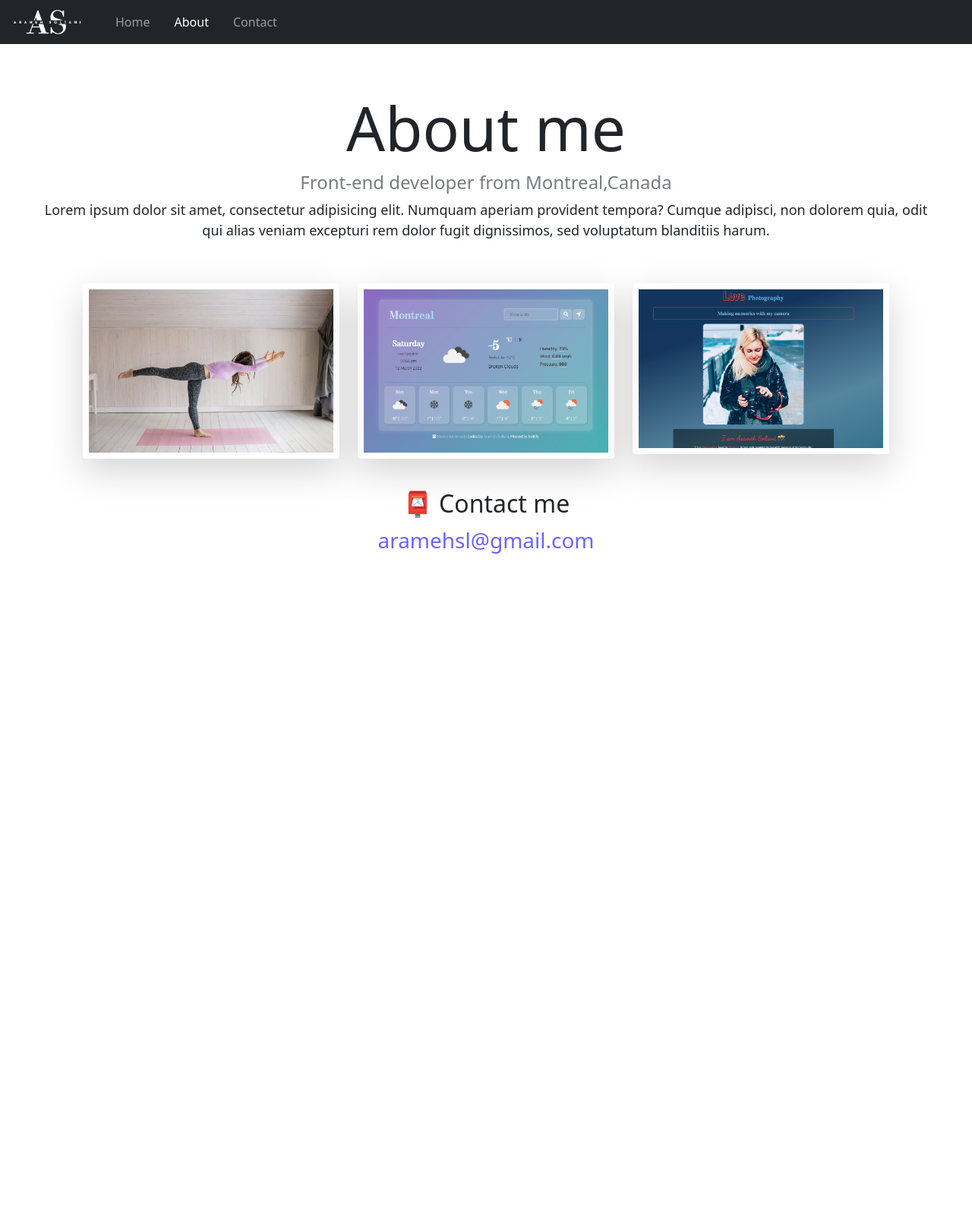
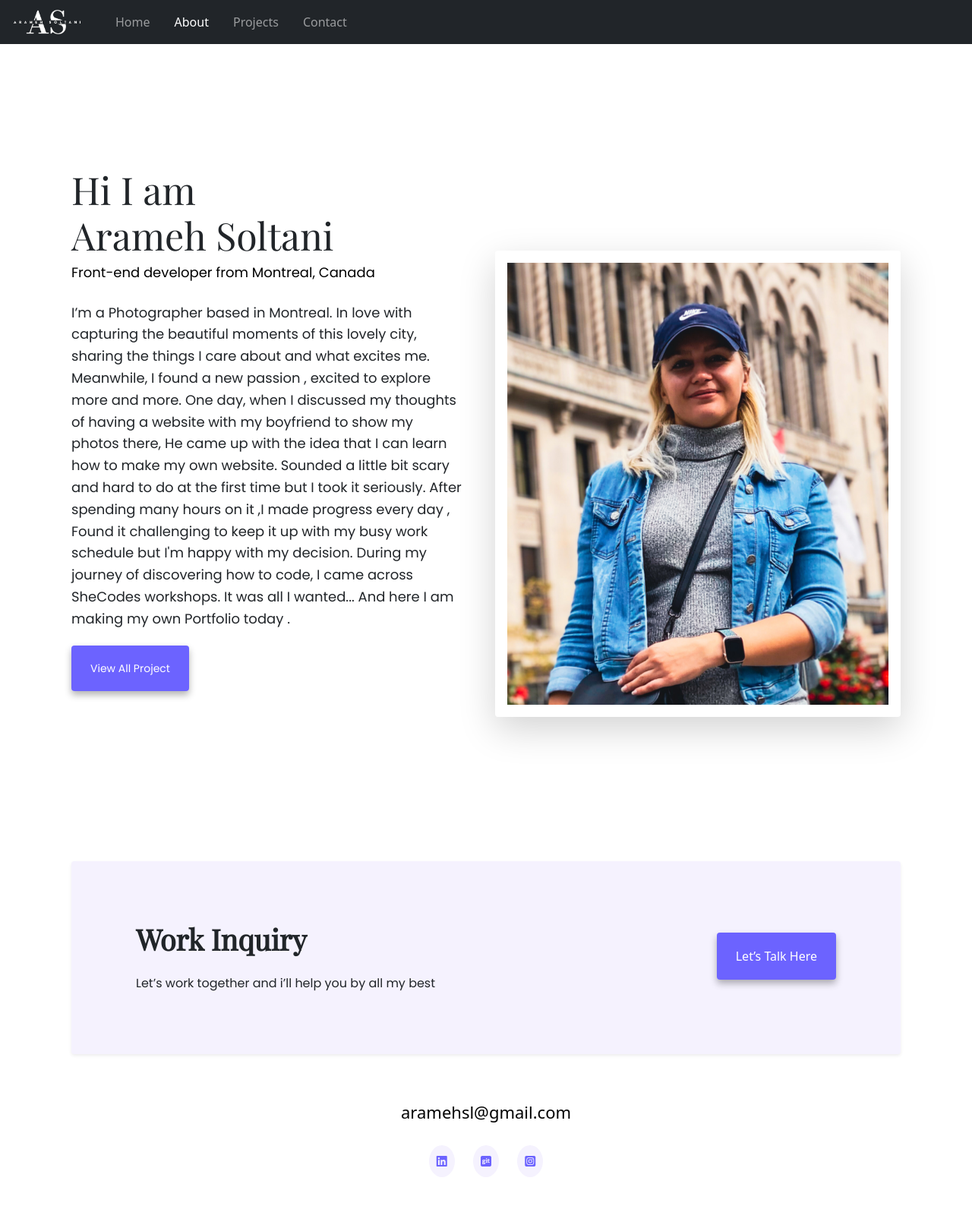
Before and after one commit to AramehSL/My-portfolio, a plain HTML site: page about.html in a window 1280 px wide. Shown: the whole page at 76% size. Before the commit the page ends 852 px from the top, so only its background shows below. Drawn offline with nearby package versions, Linux system fonts and the light colour scheme.

Commit message:
Added contact and project pages

```diff
--- a/about.html
+++ b/about.html
@@ -7,14 +7,13 @@
   <meta name="viewport" content="width=device-width, initial-scale=1.0" />
   <meta name="description"
     content="Arameh is a front-end developer and photographer based in Canada, Check out her projects and contact her for job inquiries">
-
   <link href="https://cdn.jsdelivr.net/npm/bootstrap@5.1.3/dist/css/bootstrap.min.css" rel="stylesheet"
     integrity="sha384-1BmE4kWBq78iYhFldvKuhfTAU6auU8tT94WrHftjDbrCEXSU1oBoqyl2QvZ6jIW3" crossorigin="anonymous" />
   <script src="https://cdn.jsdelivr.net/npm/bootstrap@5.1.3/dist/js/bootstrap.bundle.min.js"
     integrity="sha384-ka7Sk0Gln4gmtz2MlQnikT1wXgYsOg+OMhuP+IlRH9sENBO0LRn5q+8nbTov4+1p"
     crossorigin="anonymous"></script>
   <link rel="shortcut icon" href="/images/My project (10).png">
-
+  <script src="https://kit.fontawesome.com/06c59a7a32.js" crossorigin="anonymous"></script>
   <link rel="stylesheet" href="/css/style.css" />
   <title>About Arameh Soltani</title>
 </head>
@@ -33,41 +32,80 @@
         <div class="navbar-nav">
           <a class="nav-link ms-3" href="index.html" title="Homepage">Home</a>
           <a class="nav-link active ms-3" href="about.html" aria-current="page" title="About me">About</a>
-          <a class="nav-link ms-3" href="about.html#contact" title="Contact">Contact</a>
+          <a class="nav-link ms-3" href="/projects.html" title="My Projects">Projects</a>
+          <a class="nav-link ms-3" href="/contact.html" title="Contact me">Contact</a>
         </div>
       </div>
     </div>
   </nav>
-  <h1 class="about-me">About me</h1>
-  <h3 class="about-name-description">Front-end developer from Montreal,Canada</h3>
-  <p class="about-page-paragraph">
-    Lorem ipsum dolor sit amet, consectetur adipisicing elit. Numquam aperiam
-    provident tempora? Cumque adipisci, non dolorem quia, odit qui alias
-    veniam excepturi rem dolor fugit dignissimos, sed voluptatum blanditiis
-    harum.
-  </p>
+
+
   <div class="container">
-    <div class="row">
-      <div class="col-sm-4">
-        <img src="/images/pexels-photo-3758056.png" alt="woman doing yoga"
-          class="img-fluid rounded mt-3 p-2 about-img shadow-lg" />
+    <div class="row about-content">
+      <div class="col-md-6">
+        <h1>Hi I am
+          <br>
+          Arameh Soltani
+        </h1>
+        <h2 class="about-name-description">Front-end developer from Montreal, Canada
+        </h2>
+        <p class="about-page-paragraph">I’m a Photographer based in Montreal. In love with capturing the beautiful
+          moments of this lovely city,
+          sharing the
+          things I care about and what excites me. Meanwhile, I found a new passion , excited to explore more and more.
+          One day,
+          when I discussed my thoughts of having a website with my boyfriend to show my photos there, He came up with
+          the idea
+          that I can learn how to make my own website. Sounded a little bit scary and hard to do at the first time but I
+          took it
+          seriously. After spending many hours on it ,I made progress every day , Found it challenging to keep it up
+          with my busy
+          work schedule but I'm happy with my decision. During my journey of discovering how to code, I came across
+          SheCodes
+          workshops. It was all I wanted... And here I am making my own Portfolio today .
+        </p>
+        <a href="/projects.html" class="main-link-btn ">View all project</a>
       </div>
-      <div class="col-sm-4">
-        <img src="/images/weatherapp.png" alt="weather app" class="img-fluid rounded mt-3 p-2 about-img shadow-lg" />
+      <div class="col-md-6">
+        <img src="/images/arameh.jpg" alt="weather app" class="img-fluid p-3 rounded about-img shadow-lg" />
       </div>
-      <div class="col-sm-4">
-        <img src="/images/photography.png" alt="photography page"
-          class="img-fluid rounded mt-3 p-2 about-img shadow-lg" />
+    </div>
+
+
+    <div class="container">
+      <footer class="footer d-flex justify-content-between rounded shadow-sm">
+        <div class="footer-contact-content">
+          <h2>Work Inquiry</h2>
+          <p>Let’s work together and i’ll help you by all my best</p>
+        </div>
+        <div class="footer-btn mt-5">
+          <a href="/projects.html" class="main-link-btn">Let’s talk here</a>
+        </div>
+      </footer>
+
+      <div class="social-links" align="center">
+        <div class="social-link-email">
+          <a href="mailto:aramehsl@gmail.com">aramehsl@gmail.com</a>
+        </div>
+        <div class="social-media-links">
+          <a href="#"><i class="fa-brands fa-linkedin"></i></a>
+          <a href="#"><i class="fa-brands fa-git-square"></i></a>
+          <a href="#"><i class="fa-brands fa-instagram-square"></i></a>
+
+        </div>
+
       </div>
+
     </div>
   </div>
 
-  <div id="contact">
+
+  <!-- <div id="contact">
     <h2 class="contact-email">📮 Contact me</h2>
     <a href="mailto:aramehsl@gmail.com" class="email-link mb-5" title="Email">
       aramehsl@gmail.com
     </a>
-  </div>
+  </div> -->
 </body>
 
 </html>
--- a/css/style.css
+++ b/css/style.css
@@ -1,15 +1,33 @@
+@import url("https://fonts.googleapis.com/css2?family=Playfair+Display&family=Poppins:wght@200;400&display=swap");
+
 :root {
   --primary-color: #6c63ff;
   --secondary-color: #f5f2fe;
   --box-shadow: 0 5px 10px rgba(0, 0, 0, 0.3);
+  --text-font: "Poppins", sans-serif;
 }
 
 body {
-  margin: 120px auto;
+  margin: 120px auto 70px;
   max-width: 100%;
 }
+
+.row {
+  display: flex;
+  justify-content: center;
+  margin: 40px 15px;
+}
+
+/* ---------------------- Navbar ----------------------- */
+
 .navbar {
   max-width: 100%;
+}
+
+.my-logo {
+  display: block;
+  margin: 0 auto;
+  width: 100px;
 }
 
 .home-my-name,
@@ -19,26 +37,21 @@ body {
   margin: 0;
 }
 
-.home-my-name,
-.about-me {
+.home-my-name {
   font-size: 80px;
+  font-family: "Playfair Display", serif;
+  font-weight: 800;
 }
 
 .home-intro {
-  font-size: 48px;
+  font-size: 36px;
 }
 
-.home-name-description,
-.about-name-description {
-  font-size: 24px;
+.home-name-description {
+  font-size: 20px;
   opacity: 0.6;
   margin-top: 10px;
-}
-
-.my-logo {
-  display: block;
-  margin: 0 auto;
-  width: 100px;
+  font-family: var(--text-font);
 }
 
 .home-img {
@@ -54,7 +67,7 @@ body {
 .navigation-links a {
   margin: 20px;
   border-radius: 4px;
-  padding: 15px 20px;
+  padding: 15px 25px;
   text-decoration: none;
   text-transform: capitalize;
 }
@@ -99,27 +112,24 @@ body {
   text-decoration: underline;
 }
 
-.row {
-  display: flex;
-  justify-content: center;
-  margin: 40px 15px;
+.homepage-app-title {
+  font-size: 38px;
+  font-family: "Playfair Display", serif;
+}
+.homepage-app-content {
+  font-size: 18px;
+  line-height: 1.6;
+  background-color: transparent;
+  margin-bottom: 40px;
+  font-family: var(--text-font);
+  font-weight: 500;
 }
 
-.app-title {
-  font-size: 38px;
-  text-align: left;
-}
-.app-content {
-  font-size: 18px;
-  line-height: 1.6;
-  text-align: left;
-  background-color: transparent;
-  /* margin-bottom: 30px; */
-}
+/* ---------------------- Button css ----------------------- */
 
 .main-link-btn {
   border-radius: 4px;
-  padding: 20px 15px;
+  padding: 20px 25px;
   text-decoration: none;
   text-transform: capitalize;
   border: none;
@@ -135,18 +145,124 @@ body {
   border: 1px solid var(--primary-color);
 }
 
-.about-me,
-.about-name-description,
-.contact-email {
-  text-align: center;
+/* ---------------------- About Page ----------------------- */
+
+.about-content {
+  font-size: 14px;
+  margin: 190px 0;
+  font-family: var(--text-font);
+}
+
+.about-content h1 {
+  font-size: 50px;
+  margin-top: 30px;
+  font-family: "Playfair Display", serif;
+}
+
+.about-name-description {
+  font-size: 18px;
+  color: #000;
 }
 
 .about-page-paragraph {
-  background-color: transparent;
-  margin: 0 55px;
+  font-size: 18px;
+  margin-bottom: 40px;
+  padding: 20px 20px 0 0;
+  line-height: 1.6;
+}
+
+.about-img {
+  margin-top: 140px;
+}
+
+/* ---------------------- Project Page ----------------------- */
+
+.project-page-title {
   text-align: center;
-  line-height: 1.5;
-  font-size: 18px;
+  font-size: 46px;
+  font-weight: 700;
+  font-family: "Playfair Display", serif;
+  margin: 140px 0 90px;
+}
+
+.project-section {
+  background-color: var(--secondary-color);
+  padding: 55px 40px;
+  margin: 10px;
+  text-align: center;
+  border-radius: 20px;
+}
+
+.project-section h2 {
+  font-family: "Playfair Display", serif;
+  font-weight: 700;
+}
+
+.project-section p {
+  font-size: 20px;
+  font-family: var(--text-font);
+}
+
+.project-image {
+  margin: 30px 0 45px;
+  border-radius: 10px;
+}
+
+/* ---------------------- Footer ----------------------- */
+
+.footer-section-homepage,
+.footer-section-projects {
+  margin-top: 180px;
+}
+
+.footer {
+  padding: 65px 85px;
+  background-color: var(--secondary-color);
+}
+
+.footer h2 {
+  font-size: 38px;
+  font-family: "Playfair Display", serif;
+  line-height: 2;
+  font-weight: 700;
+}
+
+.footer p {
+  font-family: var(--text-font);
+}
+
+.social-links {
+  margin-top: 60px;
+}
+
+.social-link-email {
+  margin-bottom: 36px;
+}
+
+.social-link-email a {
+  color: #000;
+  font-size: 22px;
+  text-decoration: none;
+  transition: all 200ms ease-in-out;
+}
+
+.social-link-email a:hover {
+  color: var(--primary-color);
+  text-decoration: underline;
+}
+
+.social-media-links a {
+  color: var(--primary-color);
+  margin: 10px;
+  padding: 10px;
+  border-radius: 50%;
+  background-color: var(--secondary-color);
+  transition: all 200ms ease-in-out;
+}
+
+.social-media-links a:hover {
+  color: var(--secondary-color);
+  background-color: var(--primary-color);
 }
 
 @media (max-width: 576px) {
```
Also changed, not shown: contact.html (added, +44 -0 lines), index.html (+36 -8 lines), projects.html (added, +102 -0 lines), images/arameh.jpg (added), images/dictionary.png (added).
